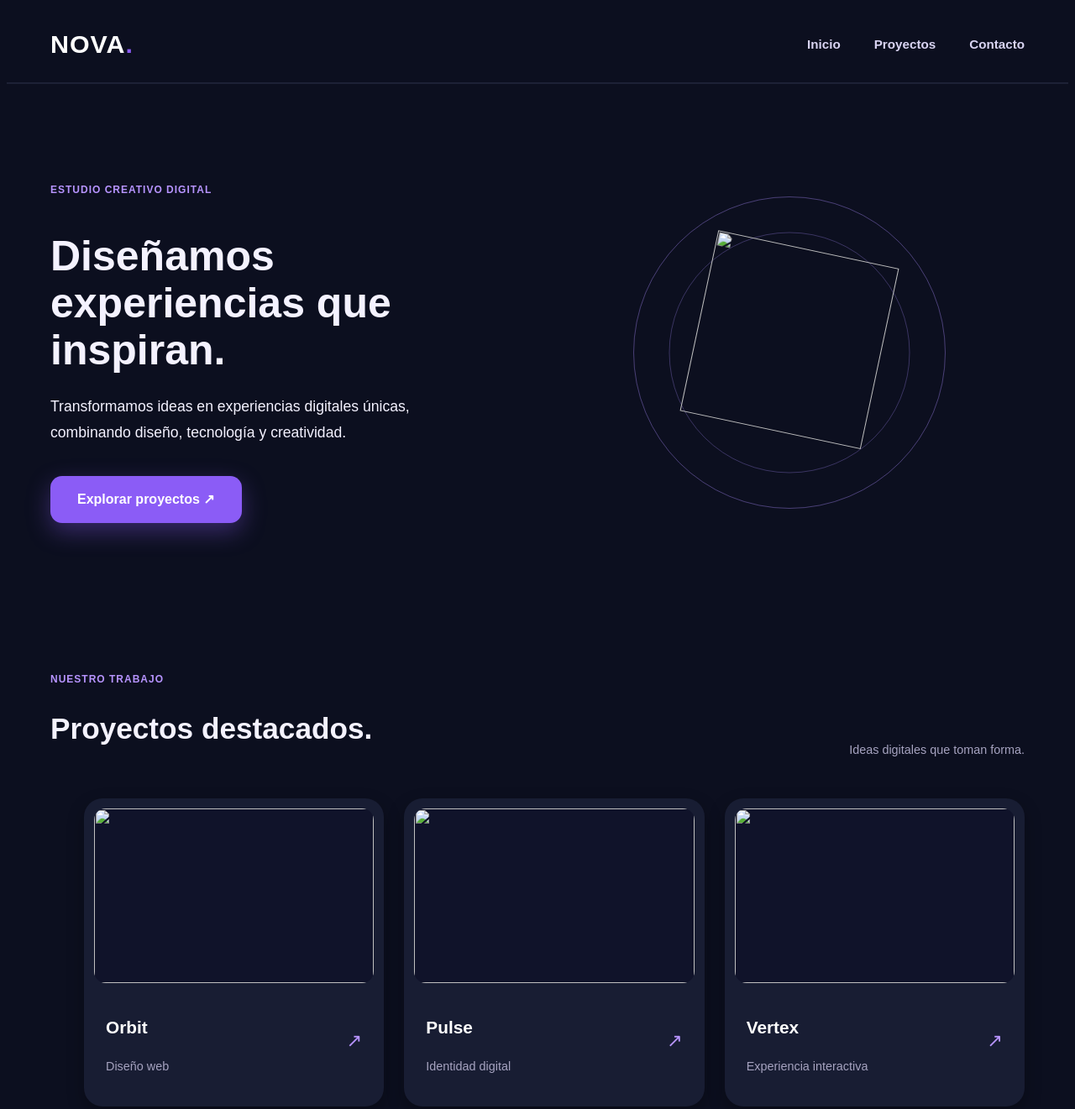
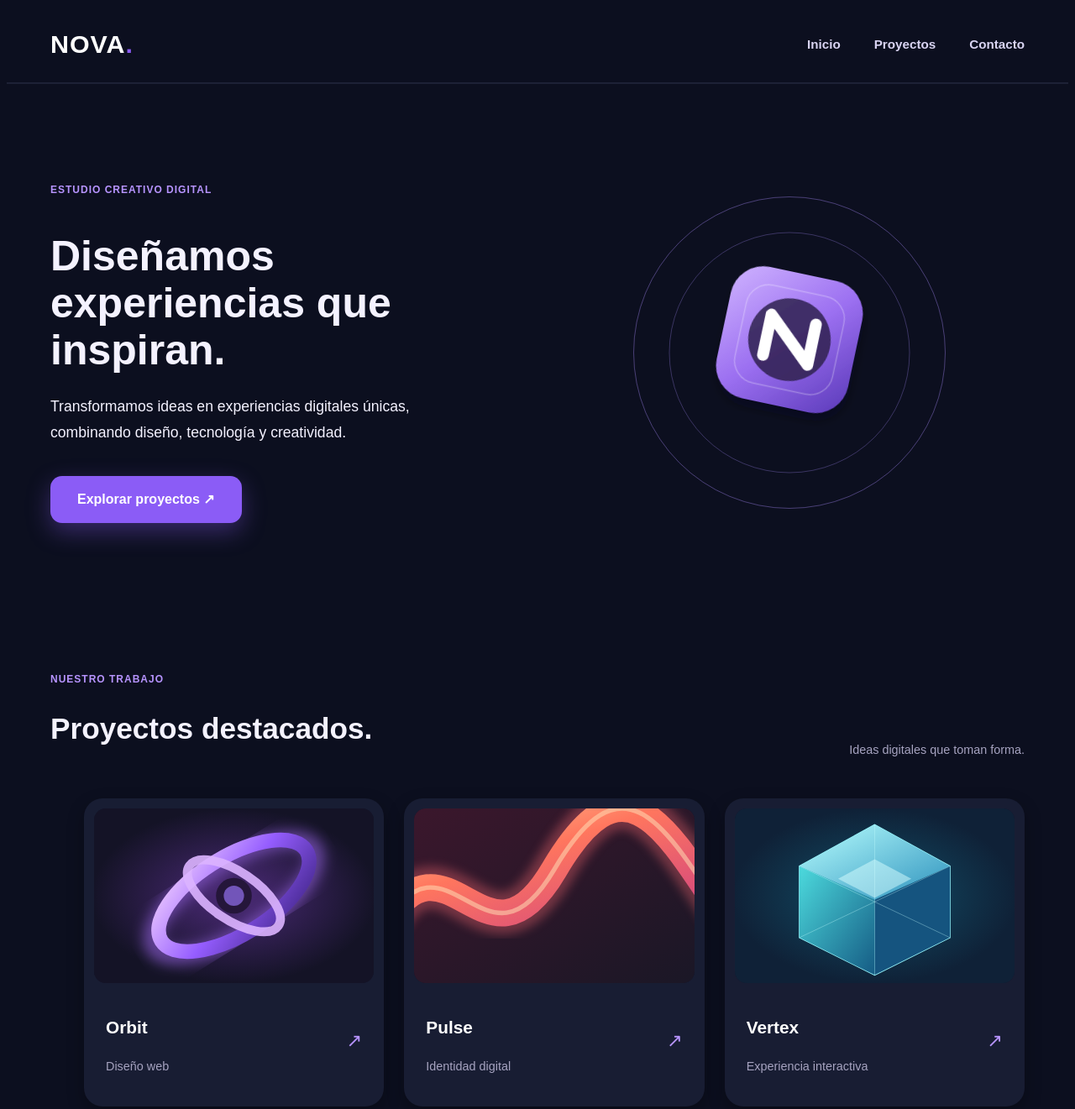
Before and after one commit to daw2-servian26/Examencss, a plain HTML site: page index.html in a window 1280 px wide. Shown: the top 1321 px of the page at 84% size. Drawn offline with Linux system fonts and the light colour scheme.

Commit message:
cogi la carpeta hija por eso cambio la direccion

```diff
--- a/index.html
+++ b/index.html
@@ -33,7 +33,7 @@
       <div class="visual-portada">
         <div class="orbita orbita-grande"></div>
         <div class="orbita orbita-pequena"></div>
-        <img class="emblema" src="/NOVA_Classroom/recursos/nova-emblema.svg" alt="">
+        <img class="emblema" src="/recursos/nova-emblema.svg" alt="">
       </div>
     </div>
   </section>
@@ -51,7 +51,7 @@
       <ul class="lista-tarjetas">
         <li class="tarjeta">
           <a href="#proyectos">
-            <div class="imagen-tarjeta"><img src="/NOVA_Classroom/recursos/orbit.svg" alt=""></div>
+            <div class="imagen-tarjeta"><img src="recursos/orbit.svg" alt=""></div>
             <div class="cuerpo-tarjeta">
               <h3>Orbit</h3>
               <p class="categoria">Diseño web</p>
@@ -62,7 +62,7 @@
         <li class="tarjeta">
           <a href="#proyectos">
             <div class="imagen-tarjeta">
-                <img src="/NOVA_Classroom/recursos/pulse.svg" alt="">
+                <img src="/recursos/pulse.svg" alt="">
             </div>
             <div class="cuerpo-tarjeta">
               <h3>Pulse</h3>
@@ -74,7 +74,7 @@
         <li class="tarjeta">
           <a href="#proyectos">
             <div class="imagen-tarjeta">
-                <img src="/NOVA_Classroom/recursos/vertex.svg" alt="">
+                <img src="/recursos/vertex.svg" alt="">
             </div>
             <div class="cuerpo-tarjeta">
               <h3>Vertex</h3>
```
